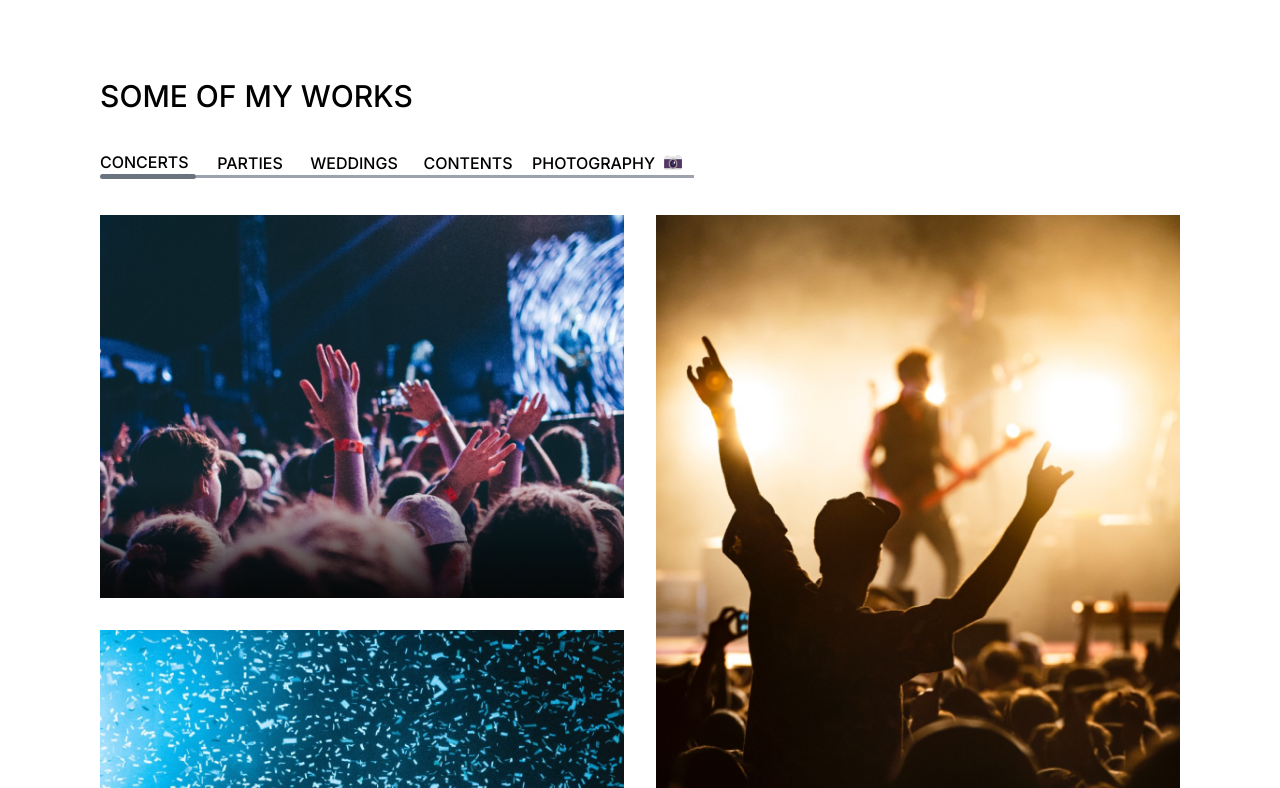
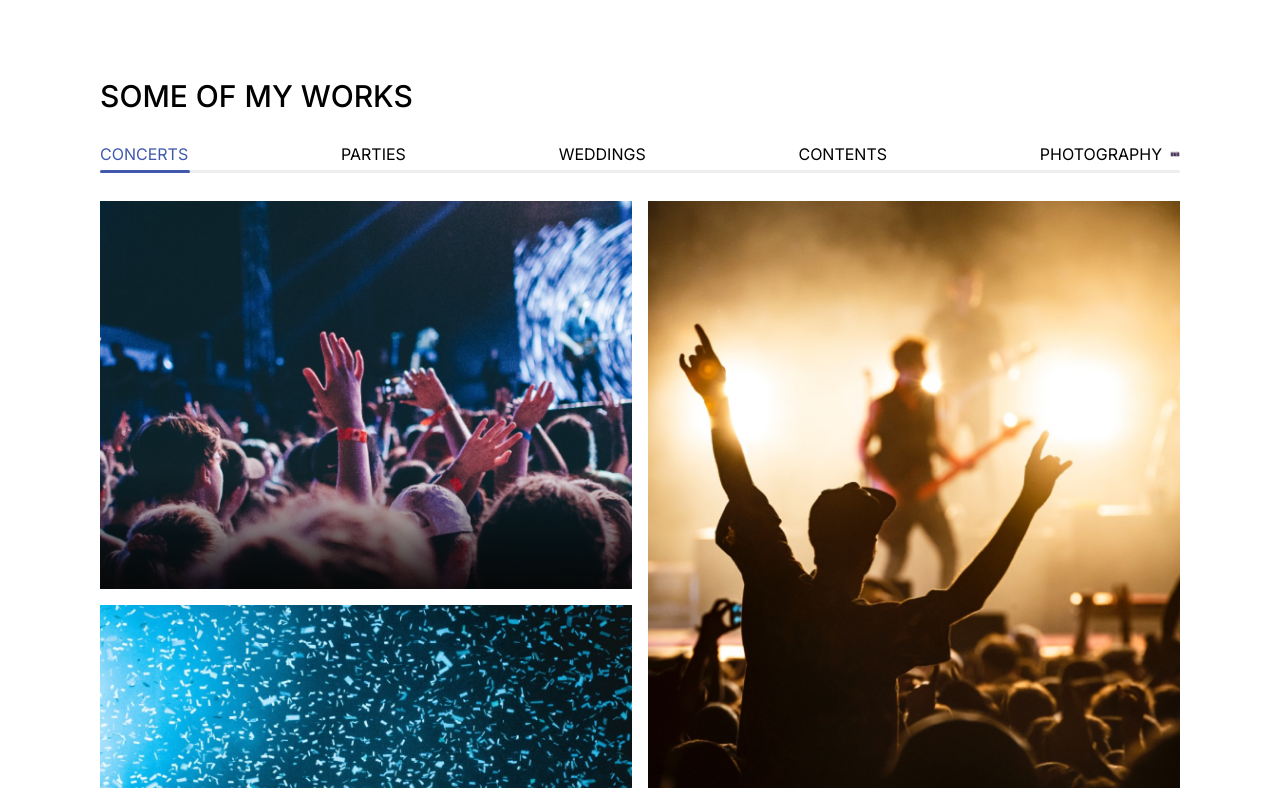
Before and after one commit to nathscode/whoisfde, a Next.js app: page / in a window 1280 px wide. Shown: the part 852-1640 px from the top of the page. Built offline with nearby package versions, Linux system fonts and the light colour scheme.

Commit message:
fixed tab

```diff
--- a/components/reviews/og-reviews.tsx
+++ b/components/reviews/og-reviews.tsx
@@ -3,7 +3,7 @@ import OgReview from "./og-review";
 
 export default function OgReviews() {
   return (
-    <div className="flex flex-col mt-6 gap-8 px-2 sm:px-[75px] md:px-[150px] lg:px-[300px] xl:px-[500px]">
+    <div className="flex flex-col mt-6 gap-8 px-2 sm:px-[75px] md:px-[150px] lg:px-[300px] xl:px-[400px]">
       {ogReviews.map((review, index) => (
         <OgReview
           key={index}
--- a/components/reviews/ordinary-reviews.tsx
+++ b/components/reviews/ordinary-reviews.tsx
@@ -3,7 +3,7 @@ import { ordinaryReviews } from "./data";
 
 export default function OrdinaryReviews() {
   return (
-    <div className="flex flex-col mt-6 gap-8 px-2 sm:px-[75px] md:px-[150px] lg:px-[300px] xl:px-[500px]">
+    <div className="flex flex-col mt-6 gap-8 px-2 sm:px-[75px] md:px-[150px] lg:px-[300px] xl:px-[400px]">
       {ordinaryReviews.map((review, index) => (
         <OrdinaryReview
           key={index}
--- a/components/reviews/reviews.tsx
+++ b/components/reviews/reviews.tsx
@@ -8,86 +8,43 @@ import OrdinaryReview from "./ordinary-reviews";
 import OrdinaryReviews from "./ordinary-reviews";
 import OgReviews from "./og-reviews";
 import AddReview from "./add-review";
+import TabController from "../tab-controller";
 
 export default function Reviews() {
-  let activeRef = useRef(null);
-  const secondRef = useRef(null);
-  const thirdRef = useRef(null);
-  const [lp, setLp] = useState(0);
-  const [colorAt, setColorAt] = useState(0);
+  const position = useRef(0);
   const [activeComponent, setActiveComponent] = useState(<OrdinaryReviews />);
-
-  const [indicatorWidth, setWidth] = useState(0);
-  const [canShowIndicator, setCanUseIndicator] = useState(false);
-
-  const handleResize = () => {
-    setWidth((activeRef.current! as Element).getBoundingClientRect().width);
-    setLp((activeRef.current! as Element).getBoundingClientRect().left);
-  };
-
-  useEffect(() => {
-    handleResize();
-    setCanUseIndicator(true);
-    // window.addEventListener("resize", handleResize);
-
-    // return () => {
-    //   window.removeEventListener("resize", handleResize);
-    // };
-  }, []);
 
   return (
     <div className="bg-white text-black mt-10">
       <div className="flex flex-col items-center gap-4">
         <div className="px-2 md:px-[50px] lg:px-[200px] xl:px-[400px] flex flex-col items-start md:items-center gap-4">
-          <div className="text-3xl font-[500]">REVIEWS AND OG&apos;S BTS</div>
+          <div className="text-3xl font-[500]">REVIEWS AND COMMENTS FROM MY OG&apos;S</div>
           <div className="text-lg font-light text-left md:text-center">
             Read reviews of clients I have worked with over the years. You also get access to
             pictures and recordings from behind the scene moments with my OGs
           </div>
         </div>
-        <div className="flex justify-center items-center gap-10 mt-5 mb-0 text-sm">
-          <div
-            ref={activeRef}
-            onClick={() => {
-              setWidth((activeRef.current! as Element).getBoundingClientRect().width);
-              setLp((activeRef.current! as Element).getBoundingClientRect().left);
-              setColorAt(0);
+        <TabController
+          elementsStyle="my-7 flex px-2 sm:px-[75px] md:px-[150px] lg:px-[300px] xl:px-[400px] justify-between items-center mb-1"
+          activeElementColor="#4159AD"
+          indicatorColor="#4159AD"
+          railColor="#eeeeee"
+          onTabPress={(index) => {
+            position.current = index;
+            if (index === 0) {
               setActiveComponent(<OrdinaryReviews />);
-            }}
-            style={{ color: colorAt === 0 ? "#4159AD" : "black" }}
-            className="hover:cursor-pointer"
-          >
-            Client Reviews
-          </div>
-          <div
-            ref={secondRef}
-            onClick={() => {
-              activeRef = secondRef;
-              setWidth((activeRef.current! as Element).getBoundingClientRect().width);
-              setLp((activeRef.current! as Element).getBoundingClientRect().left);
-              setColorAt(1);
+            } else if (index === 1) {
               setActiveComponent(<OgReviews />);
-            }}
-            style={{ color: colorAt === 1 ? "#4159AD" : "black" }}
-            className="hover:cursor-pointer"
-          >
-            <div className="max-md:hidden">OGs Behind The Scene</div>
-            <div className="md:hidden">OGs Reviews</div>
-          </div>
-          <div
-            ref={thirdRef}
-            onClick={() => {
-              activeRef = thirdRef;
-              setWidth((activeRef.current! as Element).getBoundingClientRect().width);
-              setLp((activeRef.current! as Element).getBoundingClientRect().left);
-              setColorAt(2);
+            } else {
               setActiveComponent(<AddReview />);
-            }}
-            style={{ color: colorAt === 2 ? "#4159AD" : "black" }}
-            className="flex gap-2 items-center hover:cursor-pointer"
-          >
+            }
+          }}
+        >
+          <div>Client Reviews</div>
+          <div>WHAT OGS SAY</div>
+          <div className="flex gap-2 items-center">
             <div>
-              {colorAt !== 2 ? (
+              {position.current !== 2 ? (
                 <Image src={"/add_black.svg"} width={14} height={14} alt="add" />
               ) : (
                 <Image src={"/add_blue.svg"} width={14} height={14} alt="add" />
@@ -95,15 +52,7 @@ export default function Reviews() {
             </div>
             <div>Add</div>
           </div>
-        </div>
-        <div className="h-[2.5px] mt-[-10px] bg-gray-200 w-full relative flex items-center">
-          {canShowIndicator ? (
-            <div
-              style={{ left: lp, width: indicatorWidth, transition: "left 0.25s linear" }}
-              className={`absolute bg-[#4159AD] h-[2.5px] rounded-full hover:cursor-pointer`}
-            />
-          ) : null}
-        </div>
+        </TabController>
         {activeComponent}
       </div>
       <div className="px-[2px] md:px-32 mt-24">
--- /dev/null
+++ b/components/tab-controller.tsx
@@ -0,0 +1,92 @@
+"use client";
+
+import Image from "next/image";
+import { useRef, useState, useEffect, MutableRefObject, ReactNode } from "react";
+
+function TabController({
+  children,
+  onTabPress: callback,
+  indicatorColor,
+  activeElementColor,
+  railColor,
+  elementsStyle
+}: {
+  children: ReactNode[];
+  onTabPress?: (index: number) => void;
+  indicatorColor: string;
+  railColor?: string;
+  activeElementColor: string;
+  elementsStyle: string
+}) {
+  const [lp, setLm] = useState(0);
+  const position = useRef(1);
+  const [indicatorWidth, setWidth] = useState(0);
+  const [canShowIndicator, setCanUseIndicator] = useState(false);
+  const offsetLeft = useRef(0);
+
+  //the first ref is always for determining our offset
+  //the offset is for things like margin; in our case left
+  const refs: MutableRefObject<null>[] = [];
+
+  for (let i = 0; i < children.length + 1; i++) {
+    refs[i] = useRef(null);
+  }
+
+  const styles = [`hover:cursor-pointer text-[${activeElementColor}]`, "hover:cursor-pointer text-black"];
+
+  const slideTo = () => {
+    setWidth((refs[position.current].current! as Element).getBoundingClientRect().width);
+    offsetLeft.current = (refs[0].current! as Element).getBoundingClientRect().left;
+    setLm(
+      (refs[position.current].current! as Element).getBoundingClientRect().left - offsetLeft.current
+    );
+  };
+
+  useEffect(() => {
+    setCanUseIndicator(true);
+    slideTo();
+
+    window.addEventListener("resize", slideTo);
+
+    return () => {
+      window.removeEventListener("resize", slideTo);
+    };
+  }, []);
+
+  return (
+    <div className="w-full">
+      <div className={elementsStyle}>
+        {children.map((child, index) => (
+          <div
+            key={index}
+            ref={refs[index + 1]}
+            onClick={() => {
+              position.current = index + 1;
+              slideTo();
+              if (callback) {
+                callback(index);
+              }
+            }}
+            className={position.current === index + 1 ? styles[0] : styles[1]}
+          >
+            {child}
+          </div>
+        ))}
+      </div>
+      <div
+        ref={refs[0]}
+        style={{backgroundColor: railColor ? railColor : "inherit"}}
+        className={`h-[2.5px] relative w-full flex items-center rounded-full`}
+      >
+        {canShowIndicator ? (
+          <div
+            style={{ left: lp, width: indicatorWidth, transition: "left 0.25s linear" }}
+            className={`absolute bg-[${indicatorColor}] h-[2.5px] rounded-full hover:cursor-pointer`}
+          />
+        ) : null}
+      </div>
+    </div>
+  );
+}
+
+export default TabController;
--- a/components/works/tabs.tsx
+++ /dev/null
@@ -1,72 +0,0 @@
-import Image from "next/image";
-
-export default function Tabs() {
-  return (
-    <div>
-      <div className="sm:hidden flex py-7 font-semibold text-[10.5px] min-[400px]:text-[11px] items-center">
-        <div className="w-[17.5%] min-[400px]:w-[70px] justify-center items-center">
-          <div className="text-left">CONCERTS</div>
-          <div className="h-[2.5px] rounded-full w-full bg-gray-600"></div>
-        </div>
-        <div className="w-[16%] min-[400px]:w-[56px] justify-center items-center">
-          <div className="text-center">PARTIES</div>
-          <div className="h-[2.5px] w-full bg-gray-400"></div>
-        </div>
-        <div className="w-[15%] min-[400px]:w-[72px] justify-center items-center">
-          <div className="text-center">WEDDINGS</div>
-          <div className="h-[2.5px] w-full bg-gray-400"></div>
-        </div>
-        <div className="w-[21.5%] min-[400px]:w-[76px] justify-center items-center">
-          <div className="text-center">CONTENTS</div>
-          <div className="h-[2.5px] w-full bg-gray-400"></div>
-        </div>
-        <div className="w-[30%] min-[400px]:w-[110px] flex items-end">
-          <div>
-            <div className="flex gap-2">
-              <span>PHOTOGRAPHY</span>
-              <Image
-                src={"/wedding_camera.png"}
-                className="bg-blend-difference"
-                width={10}
-                height={10}
-                alt="photography"
-              />
-            </div>
-            <div className="h-[2.5px] w-full rounded-full bg-gray-400" />
-          </div>
-        </div>
-      </div>
-      <div className="max-sm:hidden flex py-9 font-medium items-center">
-        <div className="w-24 justify-center items-center">
-          <div className="">CONCERTS</div>
-          <div className="h-[4.5px] rounded-full w-full bg-gray-500"></div>
-        </div>
-        <div className="w-[108px] justify-center items-center">
-          <div className="text-center">PARTIES</div>
-          <div className="h-[2.5px] w-full bg-gray-400"></div>
-        </div>
-        <div className="w-[100px] justify-center items-center">
-          <div className="text-center">WEDDINGS</div>
-          <div className="h-[2.5px] w-full bg-gray-400"></div>
-        </div>
-        <div className="w-32 justify-center items-center">
-          <div className="text-center">CONTENTS</div>
-          <div className="h-[2.5px] w-full bg-gray-400"></div>
-        </div>
-        <div className="w-[162px] justify-center items-center">
-          <div className="flex gap-2">
-            <span>PHOTOGRAPHY</span>
-            <Image
-              src={"/wedding_camera.png"}
-              className="bg-blend-difference"
-              width={20}
-              height={20}
-              alt="photography"
-            />
-          </div>
-          <div className="h-[2.5px] w-full bg-gray-400"></div>
-        </div>
-      </div>
-    </div>
-  );
-}
--- a/components/works/works.tsx
+++ b/components/works/works.tsx
@@ -1,18 +1,40 @@
 import Image from "next/image";
-import Tabs from "./tabs";
+import TabController from "../tab-controller";
 
 export default function Works() {
   return (
     <div className="px-2 min-[1200px]:px-[100px] min-[1400px]:px-[296px]">
       <div>
         <div className="text-3xl font-[500]">SOME OF MY WORKS</div>
-        <Tabs />
-        <div className="flex justify-center sm:items-center gap-2 flex-row sm:gap-6 lg:gap-8">
-          <div className="flex flex-col gap-2 sm:gap-6 lg:gap-8">
+        <div className="my-7">
+          <TabController
+            elementsStyle="flex justify-between items-center mb-1"
+            activeElementColor="#4159AD"
+            indicatorColor="#4159AD"
+            railColor="#eeeeee"
+          >
+            <div>CONCERTS</div>
+            <div>PARTIES</div>
+            <div>WEDDINGS</div>
+            <div>CONTENTS</div>
+            <div className="flex gap-2 items-center">
+              <span>PHOTOGRAPHY</span>
+              <Image
+                src={"/wedding_camera.png"}
+                className="bg-blend-difference"
+                width={10}
+                height={10}
+                alt="photography"
+              />
+            </div>
+          </TabController>
+        </div>
+        <div className="flex justify-center sm:items-center gap-2 flex-row sm:gap-4">
+          <div className="flex flex-col gap-2 sm:gap-4">
             <img src={"/davido.png"} className="bg-blend-difference" alt="artist" />
             <img src={"/under-davido.png"} className="bg-blend-difference" alt="artist" />
           </div>
-          <div className="flex flex-col gap-2 sm:gap-7 lg:gap-9">
+          <div className="flex flex-col gap-2 sm:gap-5">
             <img src={"/rock-n-roll.png"} className="bg-blend-difference" alt="rock n roll" />
             <img src={"/under-rock.png"} className="bg-blend-difference" alt="worship" />
           </div>
```
Also changed, not shown: components/reviews/add-review.tsx (+4 -4 lines).
